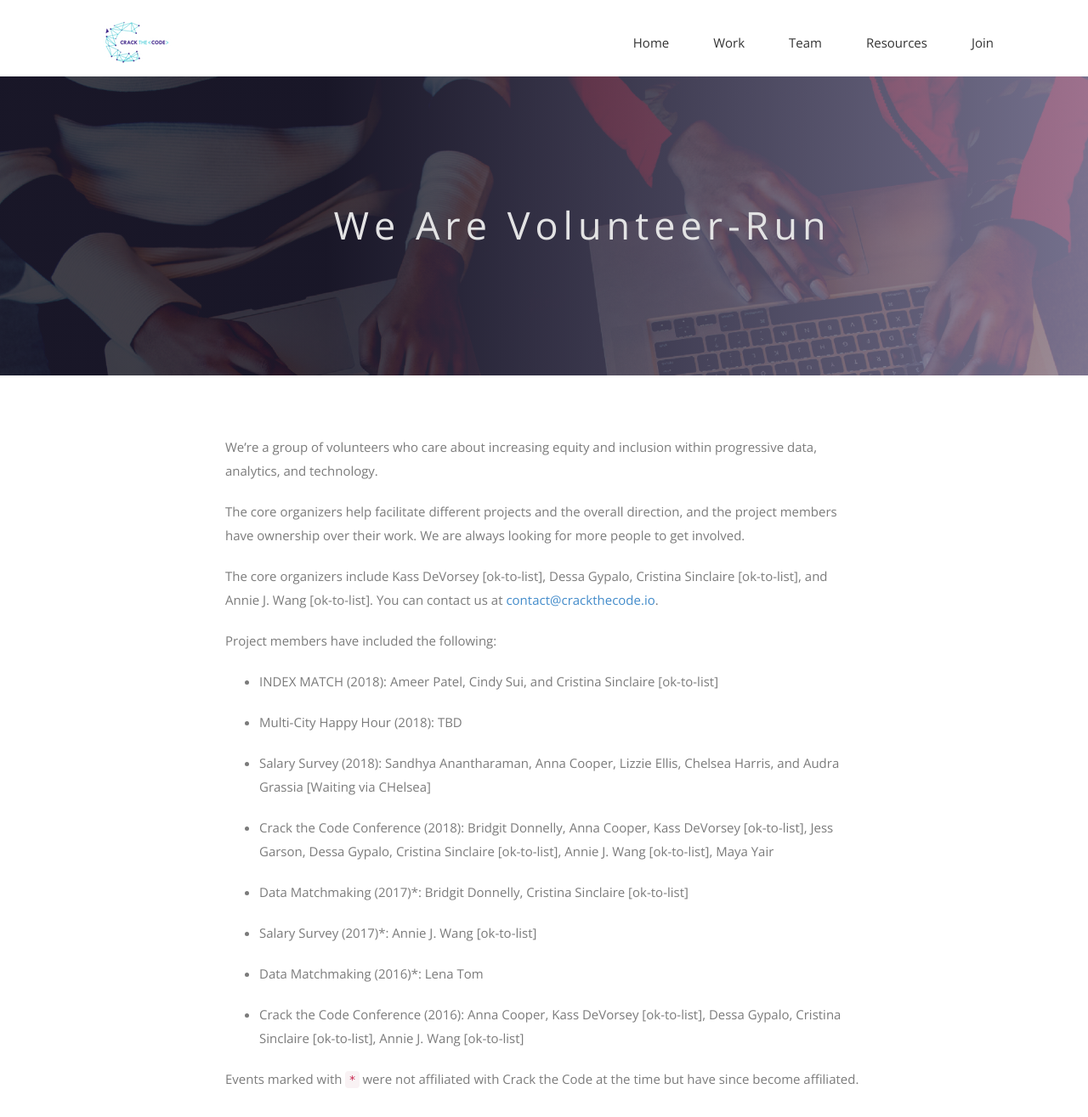
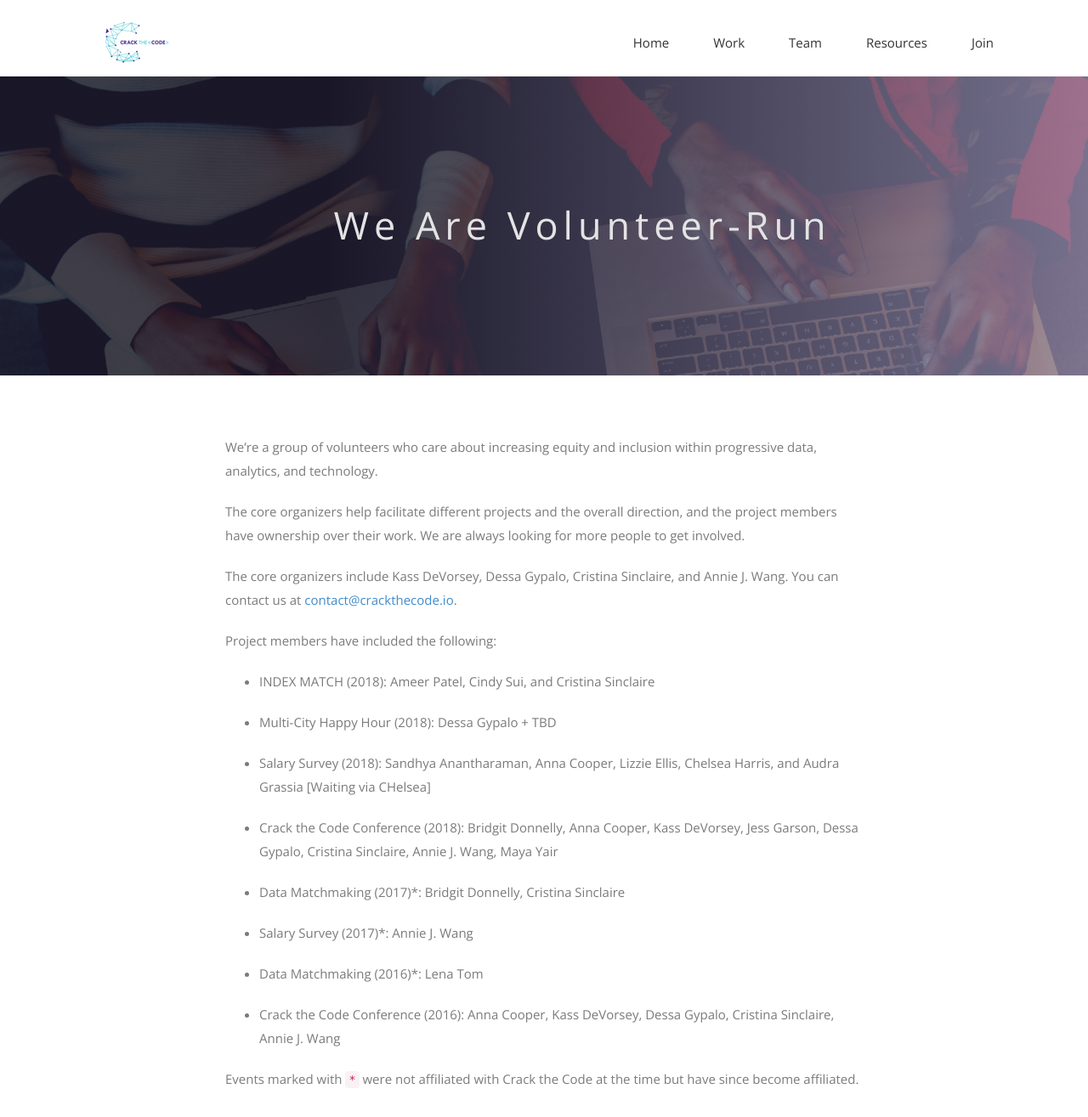
Before and after one commit to anniejw6/crackthecode_site, a Jekyll site: the page built from team.md, in a window 1280 px wide and 1400 px high. Shown: the top 1315 px of the window at 85% size. Built offline with Jekyll 4.4.1, drawn with Linux system fonts in a browser that asks for light colours; nearby versions of some CDN libraries; some web fonts are replaced.

```diff
--- a/index.html
+++ b/index.html
@@ -74,7 +74,7 @@
         <div class="service-item">
           <ion-icon name="cash"></ion-icon>
           <h4>Salary Survey</h4>
-          <p>Our volunteers analyze an annual survey of data &amp; analytics professionals on their salaries, skills, and experience. View results from <a href="https://www.crackthecode.io/salary2017">2017</a> here.</p>
+          <p>Our volunteers analyze an annual survey of data &amp; analytics professionals on their salaries, skills, and experience. Click to view results from <a href="https://www.crackthecode.io/salary2017">2017</a> and <a href="https://www.crackthecode.io/public/salary_survey2016.pdf" target = "_blank">2016</a>.</p>
         </div>
       </div>
       <div class="col-sm-6 col-md-4">
--- a/team.md
+++ b/team.md
@@ -8,24 +8,24 @@
 
 The core organizers help facilitate different projects and the overall direction, and the project members have ownership over their work. We are always looking for more people to get involved.
 
-The core organizers include Kass DeVorsey [ok-to-list], Dessa Gypalo, Cristina Sinclaire [ok-to-list], and Annie J. Wang [ok-to-list]. You can contact us at [contact@crackthecode.io](mailto:crackthecode.io).
+The core organizers include Kass DeVorsey, Dessa Gypalo, Cristina Sinclaire, and Annie J. Wang. You can contact us at [contact@crackthecode.io](mailto:contact@crackthecode.io).
 
 Project members have included the following:
 
-* INDEX MATCH (2018): Ameer Patel, Cindy Sui, and Cristina Sinclaire [ok-to-list]
+* INDEX MATCH (2018): Ameer Patel, Cindy Sui, and Cristina Sinclaire
 
-* Multi-City Happy Hour (2018): TBD
+* Multi-City Happy Hour (2018): Dessa Gypalo + TBD
 
 * Salary Survey (2018): Sandhya Anantharaman, Anna Cooper, Lizzie Ellis, Chelsea Harris, and Audra Grassia [Waiting via CHelsea]
 
-* Crack the Code Conference (2018): Bridgit Donnelly, Anna Cooper, Kass DeVorsey [ok-to-list], Jess Garson, Dessa Gypalo, Cristina Sinclaire [ok-to-list], Annie J. Wang [ok-to-list], Maya Yair
+* Crack the Code Conference (2018): Bridgit Donnelly, Anna Cooper, Kass DeVorsey, Jess Garson, Dessa Gypalo, Cristina Sinclaire, Annie J. Wang, Maya Yair
 
-* Data Matchmaking (2017)*: Bridgit Donnelly, Cristina Sinclaire [ok-to-list]
+* Data Matchmaking (2017)*: Bridgit Donnelly, Cristina Sinclaire
 
-* Salary Survey (2017)*: Annie J. Wang [ok-to-list]
+* Salary Survey (2017)*: Annie J. Wang
 
 * Data Matchmaking (2016)*: Lena Tom
 
-* Crack the Code Conference (2016): Anna Cooper, Kass DeVorsey [ok-to-list], Dessa Gypalo, Cristina Sinclaire [ok-to-list], Annie J. Wang [ok-to-list]
+* Crack the Code Conference (2016): Anna Cooper, Kass DeVorsey, Dessa Gypalo, Cristina Sinclaire, Annie J. Wang
 
 Events marked with `*` were not affiliated with Crack the Code at the time but have since become affiliated.
```
